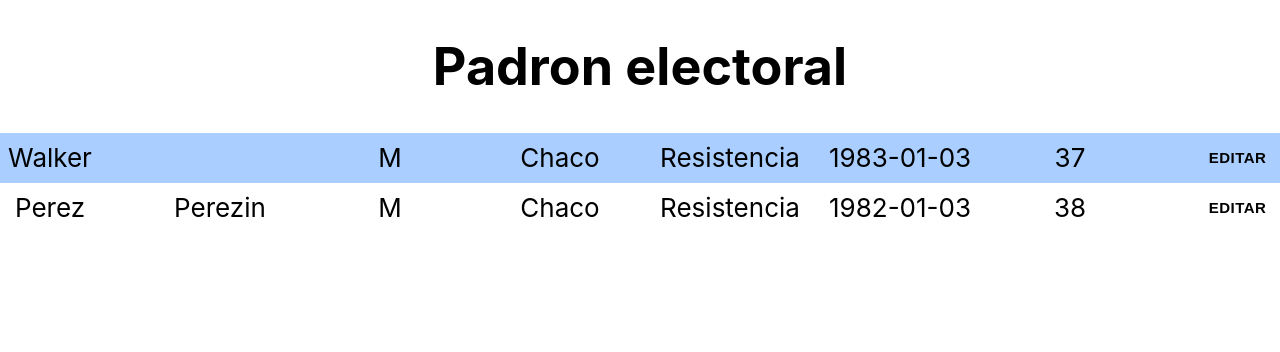
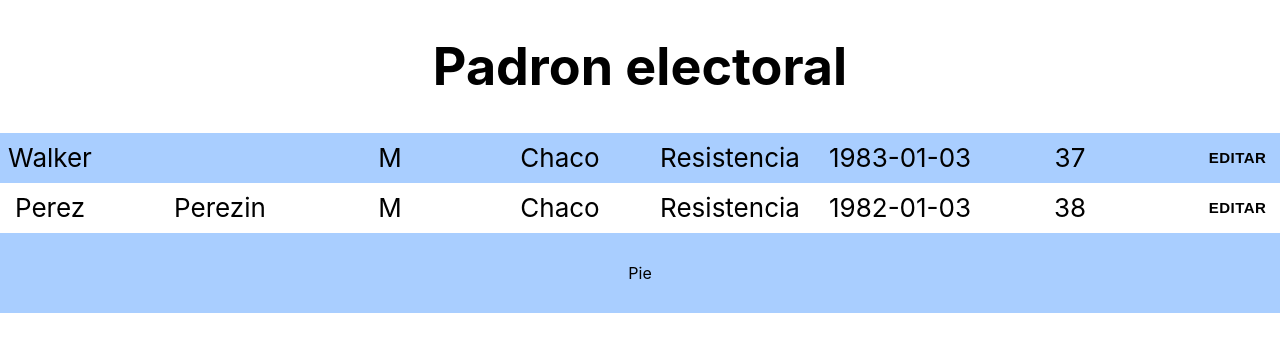
Before and after one commit to justbwalker/padron-electoral, a React (Create React App) app: page / in a window 1280 px wide. Shown: the top 352 px of the page. Built offline with nearby package versions, Linux system fonts and the light colour scheme.

Commit message:
Footer component created

```diff
--- a/src/App.css
+++ b/src/App.css
@@ -1,5 +1,7 @@
 .App {
   text-align: center;
+  display: flex;
+  flex-direction: column;
 }
 
 .App-logo {
--- a/src/App.js
+++ b/src/App.js
@@ -1,6 +1,7 @@
 import React from "react";
 
 import HomePage from "./pages/homepage/homepage.component";
+import Footer from "./components/footer/footer.component";
 
 import "./App.css";
 
@@ -11,6 +12,7 @@ function App() {
         <h1>Padron electoral</h1>
         <HomePage />
       </header>
+      <Footer>Pie</Footer>
     </div>
   );
 }
--- a/src/components/button/button.component.jsx
+++ b/src/components/button/button.component.jsx
@@ -1,4 +1,5 @@
 import React from "react";
+import PropTypes from "prop-types";
 
 import "./button.styles.scss";
 
@@ -8,4 +9,8 @@ const Button = ({ children, ...otherProps }) => (
   </button>
 );
 
+Button.propTypes = {
+  children: PropTypes.node.isRequired
+};
+
 export default Button;
--- /dev/null
+++ b/src/components/footer/footer.component.jsx
@@ -0,0 +1,14 @@
+import React from "react";
+import PropTypes from "prop-types";
+
+import "./footer.styles.scss";
+
+const Footer = ({ children }) => {
+  return <div className="footer">{children}</div>;
+};
+
+Footer.propTypes = {
+  children: PropTypes.object.isRequired
+};
+
+export default Footer;
--- /dev/null
+++ b/src/components/footer/footer.styles.scss
@@ -0,0 +1,9 @@
+.footer {
+  min-height: 10vh;
+  width: 100%;
+  display: flex;
+  flex-direction: column;
+  align-items: center;
+  justify-content: center;
+  background: rgb(169, 206, 255);
+}
```
